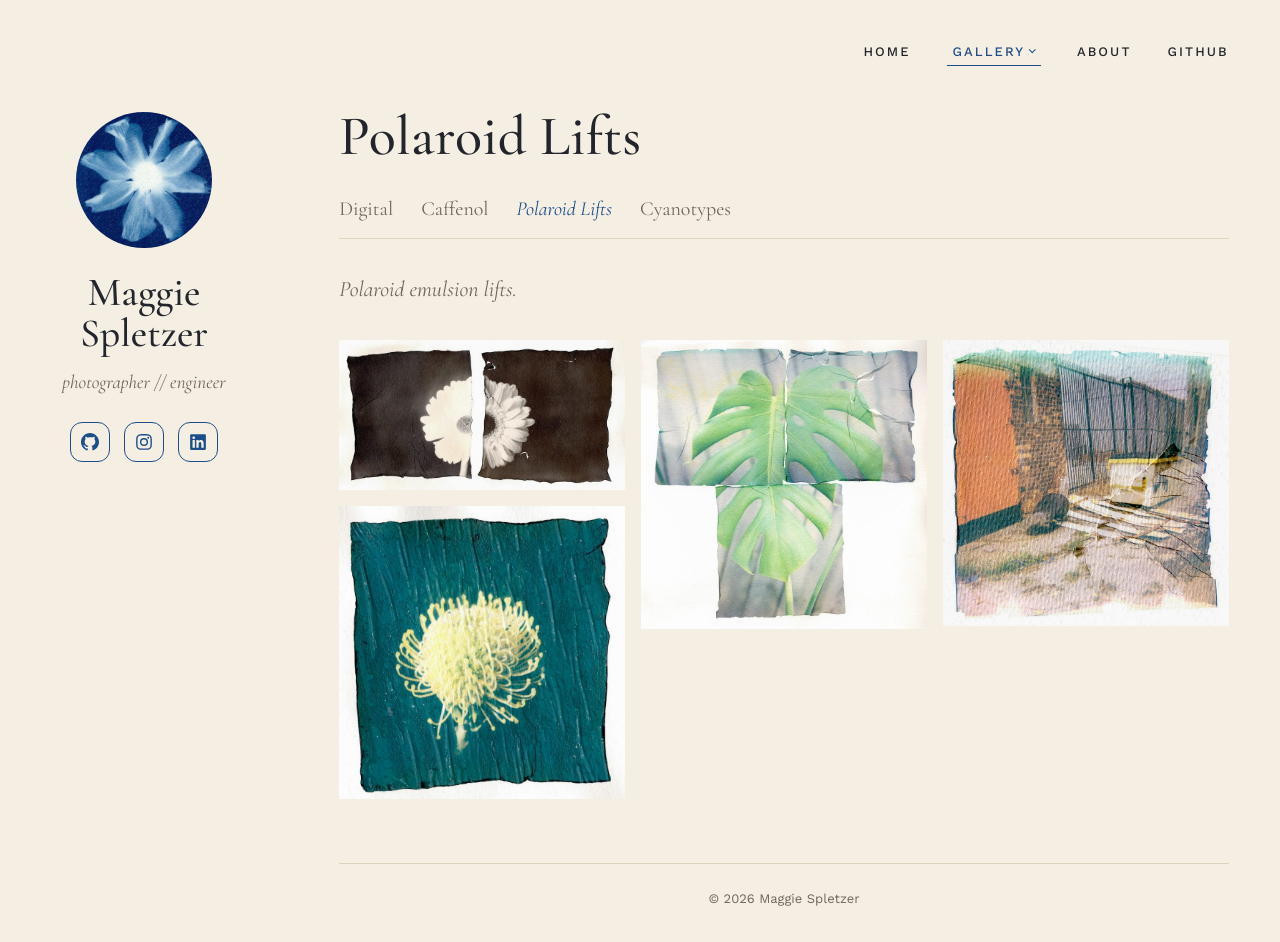
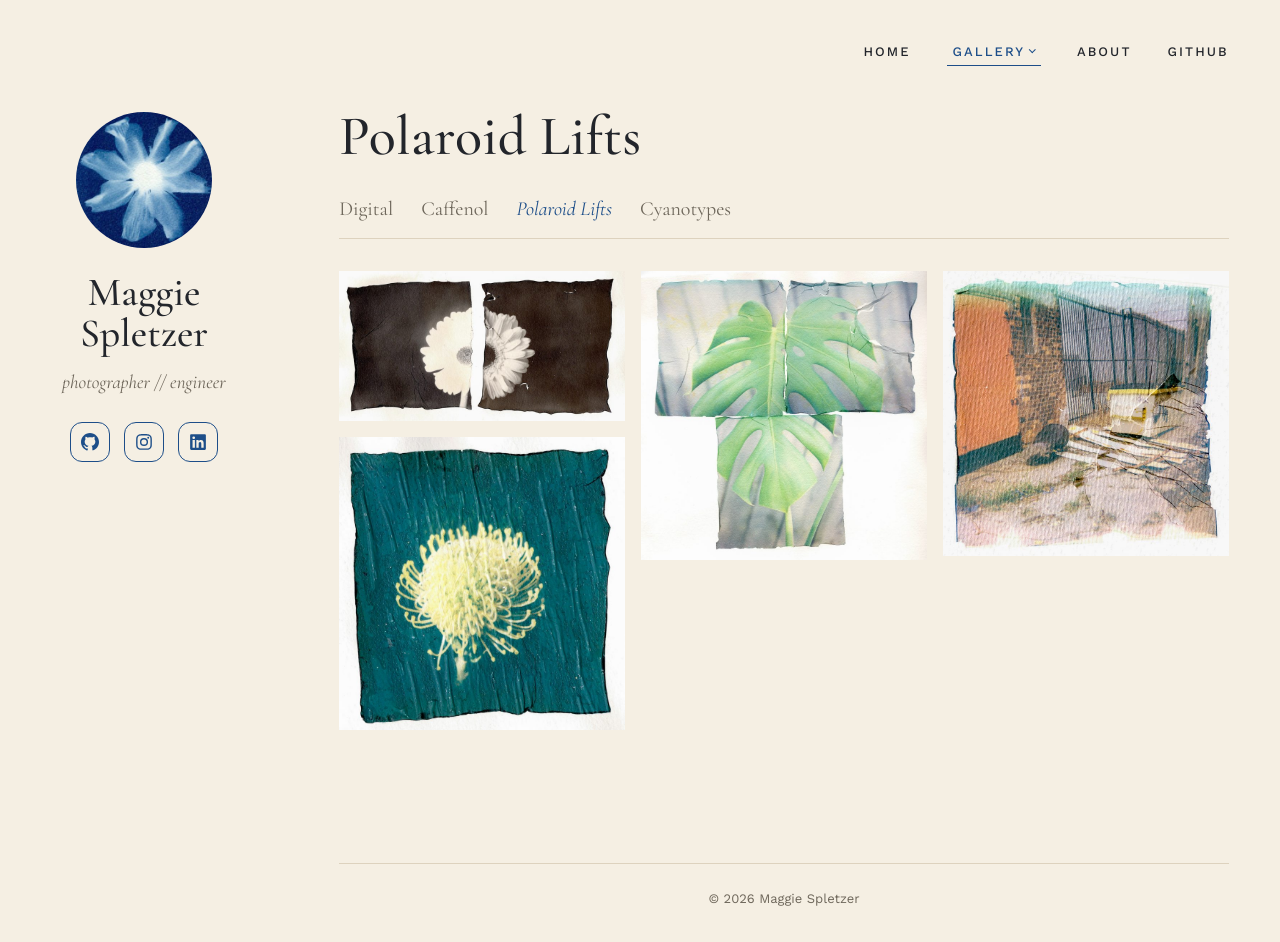
Before and after one commit to maggiesplezter/maggiespletzer.github.io, a Jekyll site: the page built from gallery/polaroid-lifts.md, in a window 1280 px wide and 942 px high. Built offline with Jekyll 4.4.1, drawn with Linux system fonts in a browser that asks for light colours.

Commit message:
Remove gallery descriptions except Caffenol
Co-Authored-By: Claude Opus 5.5 <noreply@anthropic.com>
Claude-Session: https://claude.ai/code/session_015sLZdDmHdvUQC4Tk7Mbijk

```diff
--- a/_data/galleries.yml
+++ b/_data/galleries.yml
@@ -1,15 +1,12 @@
 # Gallery categories, in the order they appear.
 # `id` must match the folder name under assets/photos/ and the page in gallery/.
-# `blurb` is shown under the tabs on that gallery's page; it may contain HTML links.
+# `blurb` (optional) is shown under the tabs on that gallery's page; it may contain HTML links.
 - id: digital
   title: Digital
-  blurb: Digital work.
 - id: caffenol
   title: Caffenol
   blurb: 'Film I developed with <a href="https://www.caffenol.org/" target="_blank" rel="noopener noreferrer">caffenol</a> developer.'
 - id: polaroid-lifts
   title: Polaroid Lifts
-  blurb: Polaroid emulsion lifts.
 - id: cyanotypes
   title: Cyanotypes
-  blurb: Cyanotype prints.
```
